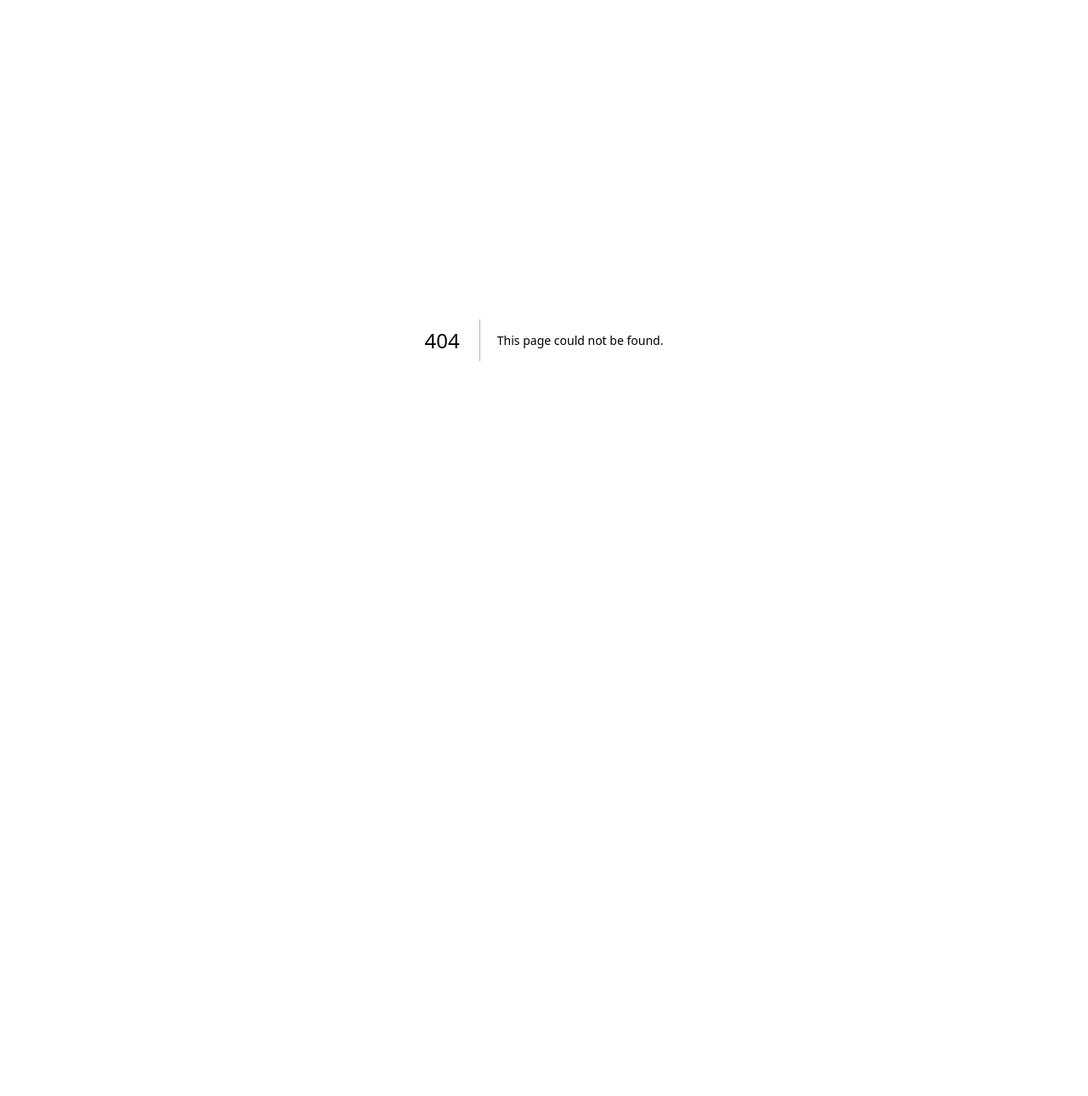
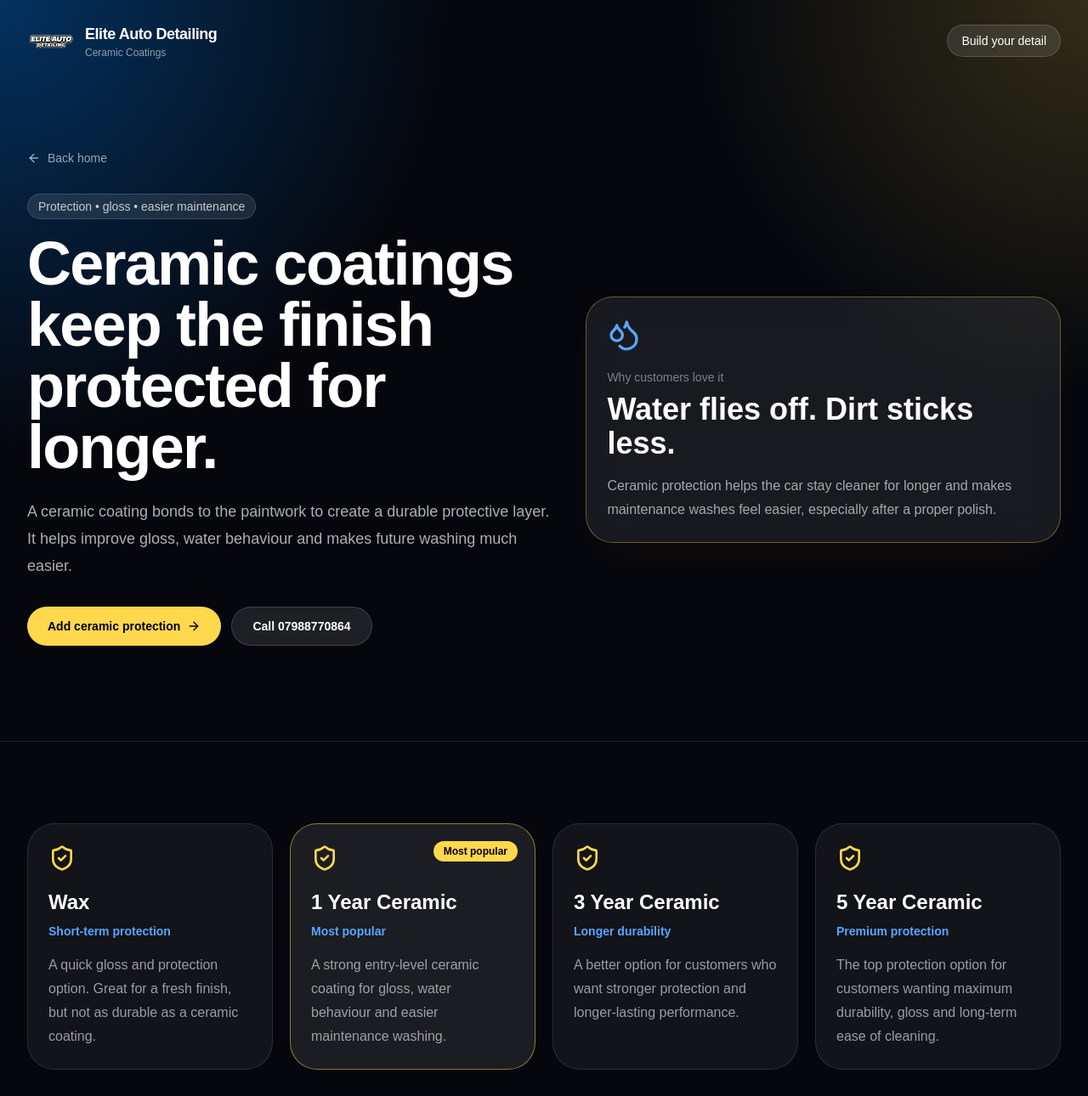
Before and after one commit to eliteautobolton/new-elite-gpt, a Next.js app: page /ceramic-coatings in a window 1280 px wide. Before the commit this address had no page. Shown: the top 1290 px of the page at 85% size. Before the commit the page ends 800 px from the top, so only its background shows below. Built offline with nearby package versions, Linux system fonts and the light colour scheme.

Commit message:
Add files via upload

```diff
--- /dev/null
+++ b/app/ceramic-coatings/page.tsx
@@ -0,0 +1,163 @@
+"use client";
+
+import Link from "next/link";
+import {
+  ArrowLeft,
+  ArrowRight,
+  Check,
+  Droplets,
+  ShieldCheck,
+  Sparkles,
+} from "lucide-react";
+
+const options = [
+  {
+    title: "Wax",
+    lifespan: "Short-term protection",
+    text: "A quick gloss and protection option. Great for a fresh finish, but not as durable as a ceramic coating.",
+  },
+  {
+    title: "1 Year Ceramic",
+    lifespan: "Most popular",
+    text: "A strong entry-level ceramic coating for gloss, water behaviour and easier maintenance washing.",
+  },
+  {
+    title: "3 Year Ceramic",
+    lifespan: "Longer durability",
+    text: "A better option for customers who want stronger protection and longer-lasting performance.",
+  },
+  {
+    title: "5 Year Ceramic",
+    lifespan: "Premium protection",
+    text: "The top protection option for customers wanting maximum durability, gloss and long-term ease of cleaning.",
+  },
+];
+
+const benefits = [
+  "Adds longer-lasting paint protection",
+  "Makes washing easier",
+  "Improves gloss and slickness",
+  "Creates hydrophobic water behaviour",
+  "Helps dirt release more easily",
+  "Protects after machine polishing",
+];
+
+export default function CeramicCoatings() {
+  return (
+    <main className="min-h-screen bg-[#05070d] text-white">
+      <section className="relative overflow-hidden border-b border-white/10">
+        <div className="absolute inset-0 bg-[radial-gradient(circle_at_top_left,rgba(0,132,255,0.34),transparent_34%),radial-gradient(circle_at_top_right,rgba(255,216,77,0.18),transparent_30%)]" />
+
+        <header className="relative mx-auto flex max-w-7xl items-center justify-between px-5 py-5 md:px-8">
+          <Link href="/" className="flex items-center gap-3">
+            <img src="/logo.png" alt="Elite Auto Detailing logo" className="h-14 w-14 rounded-2xl object-contain" />
+            <div>
+              <p className="text-lg font-semibold tracking-tight">Elite Auto Detailing</p>
+              <p className="text-xs text-white/55">Ceramic Coatings</p>
+            </div>
+          </Link>
+
+          <Link href="/build-your-detail" className="hidden rounded-full border border-white/15 bg-white/10 px-4 py-2 text-sm font-medium backdrop-blur transition hover:bg-white/15 md:flex">
+            Build your detail
+          </Link>
+        </header>
+
+        <div className="relative mx-auto max-w-7xl px-5 pb-20 pt-10 md:px-8 md:pb-28 md:pt-20">
+          <Link href="/" className="mb-8 inline-flex items-center gap-2 text-sm text-white/60 transition hover:text-white">
+            <ArrowLeft className="h-4 w-4" />
+            Back home
+          </Link>
+
+          <div className="grid gap-10 md:grid-cols-[1.05fr_0.95fr] md:items-center">
+            <div>
+              <p className="mb-4 inline-flex rounded-full border border-white/15 bg-white/10 px-3 py-1 text-sm text-white/75 backdrop-blur">
+                Protection • gloss • easier maintenance
+              </p>
+
+              <h1 className="max-w-4xl text-5xl font-semibold tracking-tight md:text-7xl">
+                Ceramic coatings keep the finish protected for longer.
+              </h1>
+
+              <p className="mt-6 max-w-2xl text-lg leading-8 text-white/68">
+                A ceramic coating bonds to the paintwork to create a durable protective layer. It helps improve gloss, water behaviour and makes future washing much easier.
+              </p>
+
+              <div className="mt-8 flex flex-col gap-3 sm:flex-row">
+                <Link href="/build-your-detail" className="inline-flex items-center justify-center gap-2 rounded-full bg-[#ffd84d] px-6 py-3 text-sm font-bold text-black transition hover:scale-[1.02] hover:bg-[#ffe276]">
+                  Add ceramic protection
+                  <ArrowRight className="h-4 w-4" />
+                </Link>
+                <a href="tel:07988770864" className="rounded-full border border-white/15 bg-white/10 px-6 py-3 text-center text-sm font-semibold backdrop-blur transition hover:bg-white/15">
+                  Call 07988770864
+                </a>
+              </div>
+            </div>
+
+            <div className="rounded-[2rem] border border-[#ffd84d]/35 bg-white/[0.08] p-6 shadow-2xl shadow-yellow-950/20 backdrop-blur-xl">
+              <Droplets className="mb-5 h-10 w-10 text-[#58a6ff]" />
+              <p className="text-sm text-white/45">Why customers love it</p>
+              <h2 className="mt-2 text-4xl font-bold">Water flies off. Dirt sticks less.</h2>
+              <p className="mt-4 leading-7 text-white/62">
+                Ceramic protection helps the car stay cleaner for longer and makes maintenance washes feel easier, especially after a proper polish.
+              </p>
+            </div>
+          </div>
+        </div>
+      </section>
+
+      <section className="mx-auto max-w-7xl px-5 py-16 md:px-8 md:py-24">
+        <div className="grid gap-5 md:grid-cols-4">
+          {options.map((option) => (
+            <article key={option.title} className={`relative rounded-[2rem] border p-6 ${option.title === "1 Year Ceramic" ? "border-[#ffd84d]/50 bg-white/[0.09]" : "border-white/10 bg-white/[0.055]"}`}>
+              {option.title === "1 Year Ceramic" && (
+                <div className="absolute right-5 top-5 rounded-full bg-[#ffd84d] px-3 py-1 text-xs font-bold text-black">
+                  Most popular
+                </div>
+              )}
+              <ShieldCheck className="mb-5 h-8 w-8 text-[#ffd84d]" />
+              <h2 className="text-2xl font-semibold">{option.title}</h2>
+              <p className="mt-2 text-sm font-semibold text-[#58a6ff]">{option.lifespan}</p>
+              <p className="mt-4 leading-7 text-white/58">{option.text}</p>
+            </article>
+          ))}
+        </div>
+
+        <div className="mt-8 grid gap-8 rounded-[2rem] border border-white/10 bg-white/[0.055] p-6 md:grid-cols-[0.8fr_1.2fr] md:p-8">
+          <div>
+            <Sparkles className="mb-5 h-9 w-9 text-[#ffd84d]" />
+            <h2 className="text-3xl font-semibold">Benefits of ceramic coating</h2>
+            <p className="mt-4 leading-7 text-white/58">
+              Ceramic coatings are ideal after machine polishing because they help lock in the finish and make future washing easier.
+            </p>
+          </div>
+
+          <div className="grid gap-3 sm:grid-cols-2">
+            {benefits.map((benefit) => (
+              <div key={benefit} className="flex items-center gap-3 rounded-2xl bg-black/25 p-4 text-white/75">
+                <Check className="h-5 w-5 shrink-0 text-[#ffd84d]" />
+                {benefit}
+              </div>
+            ))}
+          </div>
+        </div>
+
+        <div className="mt-8 rounded-[2rem] border border-[#ffd84d]/35 bg-white/[0.08] p-6 text-center md:p-10">
+          <ShieldCheck className="mx-auto mb-5 h-10 w-10 text-[#ffd84d]" />
+          <h2 className="text-3xl font-semibold md:text-5xl">Best paired with machine polishing.</h2>
+          <p className="mx-auto mt-4 max-w-2xl leading-7 text-white/58">
+            For the best finish, ceramic coating should be applied after the paint has been cleaned, decontaminated and polished.
+          </p>
+          <Link href="/build-your-detail" className="mt-8 inline-flex items-center justify-center gap-2 rounded-full bg-[#ffd84d] px-6 py-3 text-sm font-bold text-black transition hover:scale-[1.02] hover:bg-[#ffe276]">
+            Build your detail
+            <ArrowRight className="h-4 w-4" />
+          </Link>
+        </div>
+      </section>
+
+      <footer className="mx-auto flex max-w-7xl flex-col gap-4 border-t border-white/10 px-5 py-10 text-sm text-white/45 md:flex-row md:items-center md:justify-between md:px-8">
+        <p>Elite Auto Detailing</p>
+        <p>5 Thornton Street, Bolton, BL2 2BU • 07988770864</p>
+      </footer>
+    </main>
+  );
+}
```
